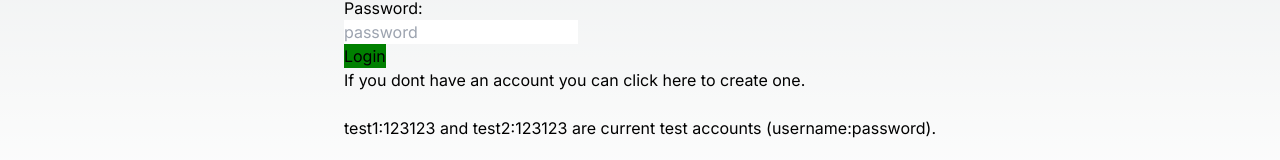
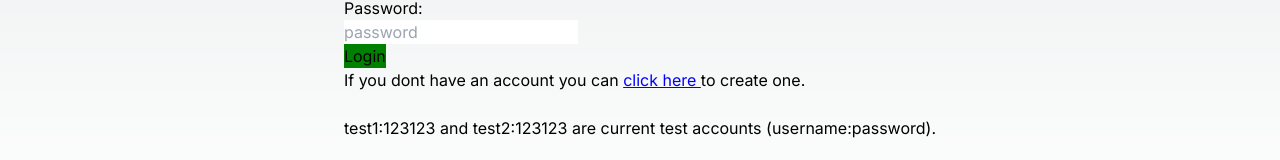
Before and after one commit to garrettWinter/electronic-empire, a Next.js app: page /login in a window 1280 px wide. Shown: the part 564-724 px from the top of the page. Built offline with nearby package versions, Linux system fonts and the light colour scheme; no server answers.

Commit message:
Fixed the formating of the login/page.tsx file.

```diff
--- a/app/login/page.tsx
+++ b/app/login/page.tsx
@@ -29,8 +29,8 @@ callbackUrl: "/"
           <p>Password:</p>
           <input name="password" type="password" placeholder='password' onChange={(e) => (pass.current = e.target.value)}></input>
         </div>
-    <button style={{backgroundColor: "green"}}onClick={onSubmit}>Login</button>
-    <p>If you dont have an account you can <a href="/signup">click here </a>to create one.</p>
+        <button style={{ backgroundColor: "green" }} onClick={onSubmit}>Login</button>
+        <p>If you dont have an account you can <a href="/signup" style={{ color: "blue", textDecoration: "underline" }}>click here </a>to create one.</p>
         <br></br>
         <p> test1:123123 and test2:123123 are current test accounts (username:password).</p>
       </div>
```
Lines whose indentation alone changed are shown as unchanged.
